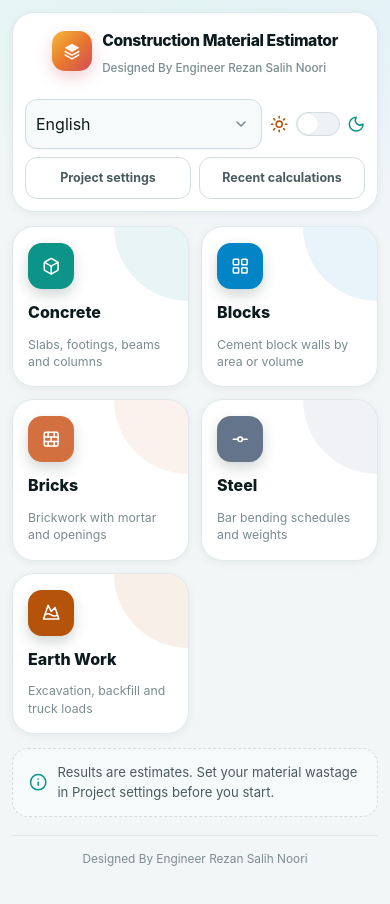
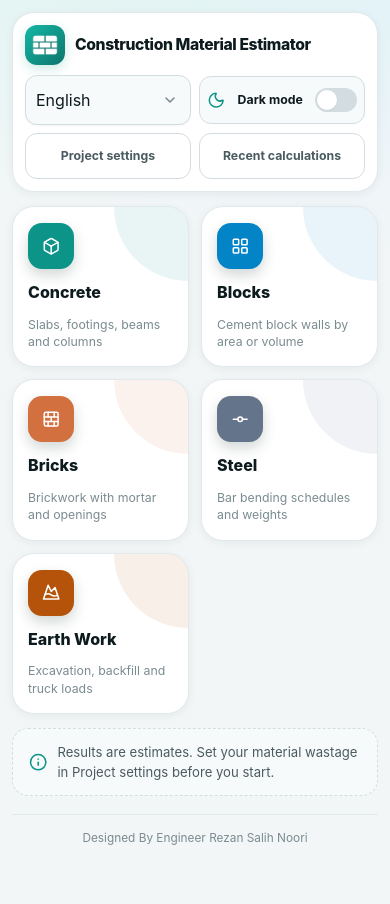
Before and after one commit to rezansalih/ios-app-host-estimatin-material-7, a website: page index.html in a window 390 px wide. Drawn offline with nearby package versions, Linux system fonts and the light colour scheme; files that its build step writes are made by us from their sources.

Commit message:
Add files via upload

```diff
--- a/index.html
+++ b/index.html
@@ -108,12 +108,7 @@
 
         <header class="app-header flex flex-col sm:flex-row justify-between items-start sm:items-center mb-4 pb-4">
             <div class="text-start flex items-start gap-3">
-                <div class="brand-mark" aria-hidden="true">
-                    <svg viewBox="0 0 48 48" fill="none" xmlns="http://www.w3.org/2000/svg" focusable="false">
-                        <path d="M8 17 24 8l16 9-16 9-16-9Z" fill="currentColor" opacity=".95"/>
-                        <path d="M8 24.5 24 33l16-8.5M8 32 24 41l16-9" stroke="currentColor" stroke-width="3.2" stroke-linejoin="round"/>
-                    </svg>
-                </div>
+                <div class="brand-mark" aria-hidden="true"><img src="./icon-192.png" alt="" width="42" height="42"></div>
                 <div>
                     <h1 class="text-2xl sm:text-3xl font-bold header-title tracking-tight" data-lang="appTitle">Construction Material Estimator</h1>
                     <p class="header-byline" data-lang="appDesigner">Designed By Engineer Rezan Salih Noori</p>
@@ -133,12 +128,12 @@
                 <button id="workspace-history-btn" class="quick-action header-quick-action" type="button"><i data-lucide="history"></i><span data-lang="workspaceHistory">Recent calculations</span></button>
 
                 <div class="theme-switch">
-                    <i data-lucide="sun" class="text-yellow-400"></i>
-                    <label for="theme-toggle" class="relative inline-flex items-center cursor-pointer">
-                        <input type="checkbox" value="" id="theme-toggle" role="switch" data-lang-aria="themeToggleLabel" aria-label="Dark mode" class="sr-only peer">
-                        <div class="w-11 h-6 bg-gray-600 rounded-full peer peer-checked:after:translate-x-full after:content-[''] after:absolute after:top-0.5 after:left-[2px] after:bg-white after:border after:rounded-full after:h-5 after:w-5 after:transition-all peer-checked:bg-indigo-600"></div>
+                    <label for="theme-toggle" class="theme-control">
+                        <i data-lucide="moon" class="text-indigo-400"></i>
+                        <span class="theme-label" data-lang="themeToggleLabel">Dark mode</span>
+                        <input type="checkbox" id="theme-toggle" role="switch" data-lang-aria="themeToggleLabel" aria-label="Dark mode" class="sr-only">
+                        <span class="theme-track" aria-hidden="true"></span>
                     </label>
-                    <i data-lucide="moon" class="text-indigo-400"></i>
                 </div>
             </div>
         </header>
--- a/new-style.css
+++ b/new-style.css
@@ -45,7 +45,7 @@
   --sh-4: 0 22px 50px rgba(11, 32, 35, .16);
 
   --tap: 50px;
-  --nav-h: 58px;
+  --nav-h: 72px;
   --safe-b: env(safe-area-inset-bottom, 0px);
   --safe-t: env(safe-area-inset-top, 0px);
 }
@@ -81,7 +81,7 @@ body.theme-dark {
 
 /* ----------------------------------------------------------------- base -- */
 * { -webkit-tap-highlight-color: transparent; }
-html { -webkit-text-size-adjust: 100%; }
+html { -webkit-text-size-adjust: 100%; width: 100%; }
 
 body {
   font-family: var(--font);
@@ -92,6 +92,9 @@ body {
   overscroll-behavior-x: none;
   line-height: 1.55;
   margin: 0;
+  min-width: 0;
+  width: 100%;
+  overflow-x: clip;
   padding-left: env(safe-area-inset-left);
   padding-right: env(safe-area-inset-right);
   transition: background-color .3s ease, color .3s ease;
@@ -144,16 +147,21 @@ h1, h2, h3 { line-height: 1.25; letter-spacing: -.015em; }
 
 .brand-mark {
   width: 42px; height: 42px; flex: 0 0 42px;
-  display: grid; place-items: center; border-radius: 13px; color: #fff;
-  background: var(--brand); box-shadow: 0 6px 16px rgba(207, 77, 92, .26);
+  display: grid; place-items: center; border-radius: 12px;
+  overflow: hidden; box-shadow: 0 4px 12px rgba(13, 148, 136, .2);
 }
-.brand-mark svg { width: 22px; height: 22px; }
+.brand-mark img { display: block; width: 100%; height: 100%; object-fit: cover; }
 
 .header-tools { display: flex; align-items: center; gap: 8px; flex-wrap: wrap; }
 .header-tools > select {
-  min-height: 40px; padding: 8px 10px; font-size: .8rem;
+  flex: 0 1 160px; width: auto; min-width: 140px; max-width: 200px;
+  min-height: 44px; padding: 8px 10px; font-size: 16px;
   border-radius: var(--r-sm); border: 1px solid var(--line-2);
   background: var(--surface-2); color: var(--text);
+}
+@media (min-width: 641px) and (max-width: 1023px) {
+  .app-header { display: block; }
+  .header-tools { display: flex; flex-wrap: wrap; margin-top: 10px; }
 }
 
 /* ------------------------------------------------------------ controls --- */
@@ -213,12 +221,23 @@ html[dir="rtl"] select.pro-input { background-position: left 12px center; paddin
 }
 .quick-action svg, .header-quick-action svg, .header-action svg, .icon-action svg { width: 16px; height: 16px; }
 
-.theme-switch { display: inline-flex; align-items: center; gap: 7px; flex: 0 0 auto; }
-.theme-switch svg { width: 16px; height: 16px; }
-.theme-switch input:checked ~ * { }
-.theme-switch .peer + div { background: var(--surface-3) !important; border: 1px solid var(--line-2); }
-.theme-switch .peer:checked + div { background: var(--accent) !important; border-color: var(--accent); }
-.theme-switch .peer + div::after { background: #fff !important; border-color: transparent !important; box-shadow: var(--sh-1); }
+.theme-switch { display: inline-flex; align-items: center; min-width: 0; }
+.theme-control {
+  display: inline-flex; align-items: center; justify-content: center; gap: 7px;
+  min-height: 44px; padding: 5px 9px; border: 1px solid var(--line-2);
+  border-radius: var(--r-sm); background: var(--surface-2); color: var(--text);
+  cursor: pointer; font-size: .77rem; font-weight: 700; user-select: none;
+}
+.theme-control svg { width: 16px; height: 16px; }
+.theme-label { min-width: 0; line-height: 1.2; }
+.theme-track { position: relative; display: inline-block; flex: 0 0 42px; width: 42px; height: 24px;
+  border-radius: 99px; background: var(--line-2); transition: background .2s; }
+.theme-track::after { content: ''; position: absolute; top: 2px; inset-inline-start: 2px;
+  width: 20px; height: 20px; background: #fff; border-radius: 50%; box-shadow: var(--sh-1); transition: transform .2s; }
+#theme-toggle:checked + .theme-track { background: var(--accent); }
+#theme-toggle:checked + .theme-track::after { transform: translateX(18px); }
+html[dir="rtl"] #theme-toggle:checked + .theme-track::after { transform: translateX(-18px); }
+#theme-toggle:focus-visible + .theme-track { outline: 3px solid var(--accent); outline-offset: 3px; }
 
 /* --------------------------------------------------------------- cards --- */
 .card {
@@ -542,7 +561,7 @@ table tbody tr:hover { background: var(--accent-soft); }
 
 /* ------------------------------------------------------ bottom app chrome */
 .sticky-action-container { display: none !important; }
-@media (min-width: 1024px) {
+@media (min-width: 641px) {
   .sticky-action-container {
     display: flex !important; position: sticky; bottom: 16px;
     gap: 10px; padding: 10px; margin-top: 18px;
@@ -561,7 +580,7 @@ table tbody tr:hover { background: var(--accent-soft); }
   flex: 1 1 0; min-width: 0; min-height: var(--nav-h);
   display: flex; flex-direction: column; align-items: center; justify-content: center; gap: 3px;
   padding: 6px 2px 5px; background: none; border: 0; cursor: pointer;
-  color: var(--muted); font-family: inherit; font-size: .63rem; font-weight: 700;
+  color: var(--text-2); font-family: inherit; font-size: .69rem; font-weight: 700;
   transition: color .18s ease;
 }
 .bn-item .bn-icon {
@@ -592,14 +611,14 @@ table tbody tr:hover { background: var(--accent-soft); }
 }
 .mobile-actions .ma-icon svg { width: 19px; height: 19px; }
 
-@media (max-width: 1023px) {
+@media (max-width: 640px) {
   .bottom-nav { display: flex; }
   body:not(.view-home) .mobile-actions { display: flex; }
   .bottom-nav { padding-inline-start: env(safe-area-inset-left); padding-inline-end: env(safe-area-inset-right); }
   body:not(.view-home) .mobile-actions { padding-inline-start: calc(12px + env(safe-area-inset-left)); padding-inline-end: calc(12px + env(safe-area-inset-right)); }
   body { padding-bottom: calc(var(--nav-h) + 74px + var(--safe-b)); }
 }
-@media (max-width: 1023px) and (display-mode: standalone) {
+@media (max-width: 640px) and (display-mode: standalone) {
   body { padding-bottom: calc(var(--nav-h) + 74px + var(--safe-b) + 8px); }
 }
 body.view-home .bottom-nav { display: none; }
@@ -646,25 +665,34 @@ svg.lucide-default { width: 1.15rem; height: 1.15rem; }
 /* ------------------------------------------------------- small screens --- */
 @media (max-width: 640px) {
   .calculator-nav { display: none; }          /* bottom nav owns tool switching */
-  .app-header { flex-wrap: wrap; padding: 12px; border-radius: var(--r); }
-  .app-header > div:first-child { gap: 10px; }
+  .app-header { display: block; padding: 12px; border-radius: var(--r); }
+  .app-header > div:first-child { display: flex; gap: 10px; align-items: center; }
   .brand-mark { width: 40px; height: 40px; flex-basis: 40px; }
-  .app-header > div:first-child { flex: 1 1 100%; }
-  .header-tools { flex: 1 1 100%; justify-content: flex-start; gap: 8px; margin-top: 10px; }
-  .header-tools > select { order: 1; flex: 1 1 120px; min-width: 0; }
-  .header-tools .theme-switch { order: 2; }
-  .header-tools .header-quick-action { order: 3; flex: 1 1 calc(50% - 4px); min-width: 0; font-size: .78rem; text-align: center; }
+  .header-tools { display: grid; grid-template-columns: repeat(2, minmax(0, 1fr)); gap: 8px; margin-top: 10px; min-width: 0; }
+  .header-tools > select { order: 1; width: 100%; min-width: 0; max-width: none; min-height: 48px; font-size: 16px; }
+  .header-tools .theme-switch { order: 2; width: 100%; }
+  .header-tools .theme-control { width: 100%; justify-content: space-between; min-height: 48px; padding: 5px 7px; }
+  .header-tools .header-quick-action { order: 3; width: 100%; min-width: 0; min-height: 46px; font-size: .77rem; text-align: center; white-space: normal; line-height: 1.2; }
   .header-tools .header-quick-action svg { display: none; }
-  .header-tools .header-quick-action + .header-quick-action { margin-inline-start: 0; }
-  .header-tools .theme-switch { padding: 6px 4px; margin: -6px -4px; }
   .app-header h1 { font-size: .98rem; }
-  /* RTL: knob rests at the start (right) and slides left when ON */
-  html[dir="rtl"] #theme-toggle + div::after { left: auto; right: 2px; }
-  html[dir="rtl"] #theme-toggle:checked + div::after { transform: translateX(-100%); }
-  .metric-grid { grid-template-columns: repeat(2, minmax(0, 1fr)); }
-  .accent-metric { grid-column: span 2; }
+  .app-header .header-byline { display: none; }
+  .metric-grid { display: none; }
   .result-hero .rh-value { font-size: 2.1rem; }
   .tab-content > h2 { font-size: 1.08rem; }
+}
+/* All form rows have one consistent content edge and can shrink inside cards.
+   3-up inputs with 92px steppers cannot fit in a 320–480px viewport. */
+.app-shell, .app-shell main, .tab-content, .card, .wizard,
+.tab-content .grid > *, #global-settings-wrapper .grid > * { min-width: 0; }
+.tab-content input, .tab-content select, .tab-content textarea,
+#global-settings-wrapper input, #global-settings-wrapper select { max-width: 100%; }
+@media (max-width: 480px) {
+  .tab-content .grid.grid-cols-2, .tab-content .grid.grid-cols-3 {
+    grid-template-columns: minmax(0, 1fr);
+  }
+  .tab-content [role="radiogroup"] { flex-direction: column; border-radius: var(--r-sm); }
+  .tab-content [role="radiogroup"] label { justify-content: flex-start; border-radius: 10px; }
+  .tab-content .num-field > .pro-input { padding-inline-end: 92px; }
 }
 @media (max-width: 380px) {
   .bn-item { font-size: .68rem; }
@@ -731,6 +759,7 @@ body .pro-input       { min-height: var(--tap) !important; }
 body { min-height: 100dvh; }
 [id$="-result"] { scroll-margin-bottom: calc(var(--nav-h) + 96px + var(--safe-b)); scroll-margin-top: 12px; }
 body.keyboard-open .bottom-nav { transform: translateY(110%); opacity: 0; pointer-events: none; }
+body.keyboard-open .mobile-actions { display: none !important; }
 .bottom-nav { transition: transform .18s ease, opacity .18s ease; }
 @media (prefers-reduced-motion: reduce) { .bottom-nav { transition: none; } }
 
--- a/sw.js
+++ b/sw.js
@@ -1,4 +1,4 @@
-const CACHE = 'material-estimator-v30';
+const CACHE = 'material-estimator-v31';
 const CACHE_PREFIX = 'material-estimator-';
 const APP_SHELL = [
   './index.html',
--- a/ui-navigation-check.js
+++ b/ui-navigation-check.js
@@ -96,7 +96,7 @@ const vis = (d, sel) => {
     // v2: the legacy .mobile-sticky-footer is replaced by the fixed bottom
     // action bar + bottom nav on phones; the sticky bar is desktop-only now.
     ok('bottom nav shown on phones (CSS rule)',
-       /@media \(max-width: ?1023px\)/.test(css) && /\.bottom-nav \{ display: flex; \}/.test(css));
+       /@media \(max-width: ?640px\)/.test(css) && /\.bottom-nav \{ display: flex; \}/.test(css));
     ok('bottom action bar shown on phones (CSS rule)',
        /body:not\(\.view-home\) \.mobile-actions \{ display: flex; \}/.test(css));
     ok('legacy sticky footer suppressed', /\.mobile-sticky-footer \{ display: none !important; \}/.test(css));
```
Also changed, not shown: README.md, favicon.ico, icon.svg, manifest.webmanifest.
